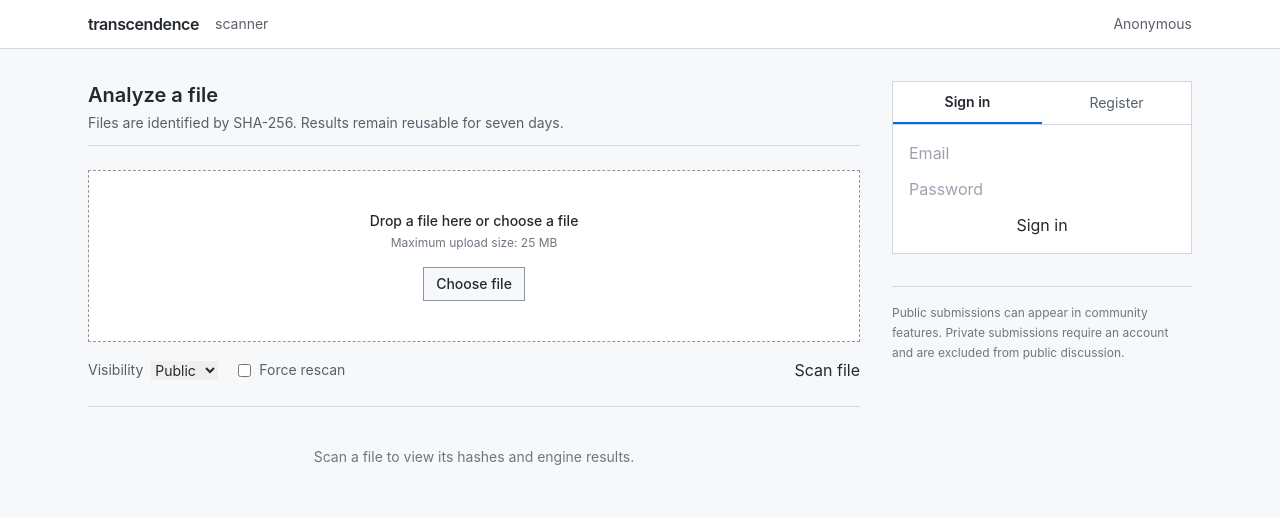
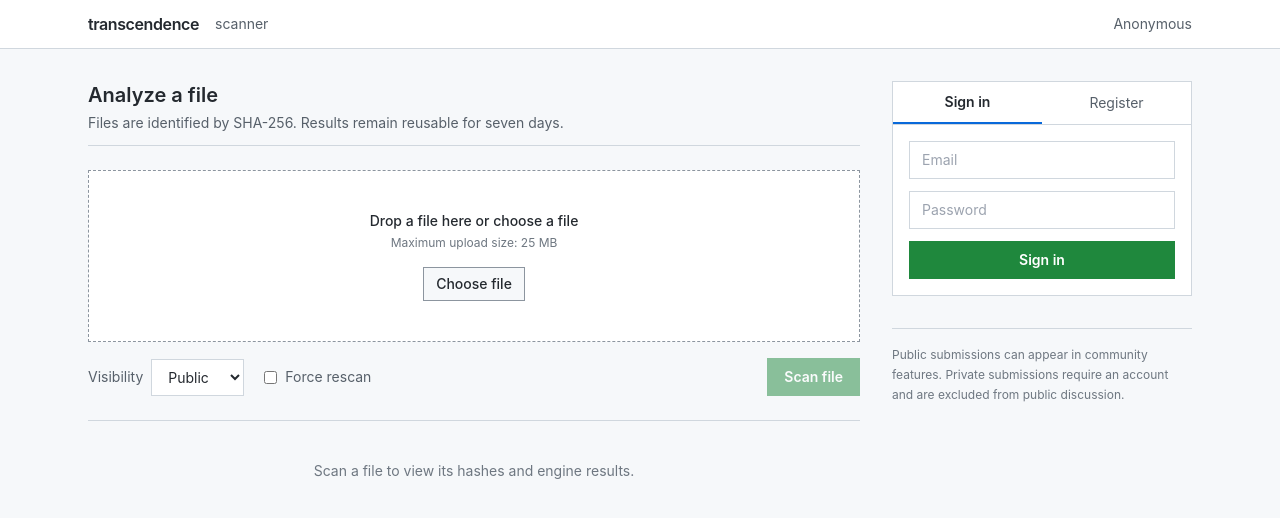
Before and after one commit to hollow270/ft_transcendence, a React (Vite) app in the folder frontend/: page / in a window 1280 px wide. Shown: the top 518 px of the page. Built offline with nearby package versions, Linux system fonts and the light colour scheme.

Commit message:
style: replace dashboard theme with flat neutral interface

```diff
--- a/frontend/src/index.css
+++ b/frontend/src/index.css
@@ -4,10 +4,9 @@
 
 :root {
   font-family:
-    Inter, ui-sans-serif, system-ui, -apple-system, BlinkMacSystemFont, "Segoe UI",
-    sans-serif;
-  color: #e2e8f0;
-  background: #020617;
+    -apple-system, BlinkMacSystemFont, "Segoe UI", Helvetica, Arial, sans-serif;
+  color: #24292f;
+  background: #f6f8fa;
   font-synthesis: none;
   text-rendering: optimizeLegibility;
 }
@@ -16,6 +15,7 @@ body {
   margin: 0;
   min-width: 320px;
   min-height: 100vh;
+  background: #f6f8fa;
 }
 
 button,
@@ -25,20 +25,32 @@ textarea {
   font: inherit;
 }
 
+button {
+  cursor: pointer;
+}
+
+button:disabled {
+  cursor: not-allowed;
+}
+
 @layer components {
-  .panel {
-    @apply rounded-2xl border border-slate-800 bg-slate-900/70 p-5 shadow-xl shadow-black/10;
+  .control {
+    @apply w-full border border-[#d0d7de] bg-white px-3 py-2 text-sm text-[#24292f] outline-none transition;
   }
 
-  .field {
-    @apply w-full rounded-xl border border-slate-700 bg-slate-950 px-3 py-2.5 text-sm text-slate-100 outline-none transition focus:border-cyan-500 focus:ring-2 focus:ring-cyan-500/20;
+  .control:focus {
+    @apply border-[#0969da] ring-2 ring-[#0969da]/20;
   }
 
-  .btn-primary {
-    @apply inline-flex items-center justify-center rounded-xl bg-cyan-500 px-4 py-2.5 text-sm font-semibold text-slate-950 transition hover:bg-cyan-400 disabled:cursor-not-allowed disabled:opacity-50;
+  .primary-button {
+    @apply inline-flex items-center justify-center border border-[#1f883d] bg-[#1f883d] px-4 py-2 text-sm font-semibold text-white transition hover:bg-[#1a7f37] disabled:opacity-50;
   }
 
-  .btn-secondary {
-    @apply inline-flex items-center justify-center rounded-xl border border-slate-700 bg-slate-900 px-4 py-2.5 text-sm font-semibold text-slate-200 transition hover:border-slate-600 hover:bg-slate-800 disabled:cursor-not-allowed disabled:opacity-50;
+  .secondary-button {
+    @apply inline-flex items-center justify-center border border-[#d0d7de] bg-[#f6f8fa] px-3 py-2 text-sm font-medium text-[#24292f] transition hover:bg-[#eef1f4] disabled:opacity-50;
+  }
+
+  .link-button {
+    @apply font-medium text-[#0969da] hover:underline;
   }
 }
```
